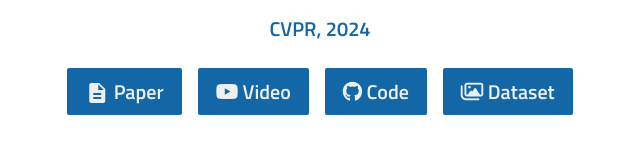
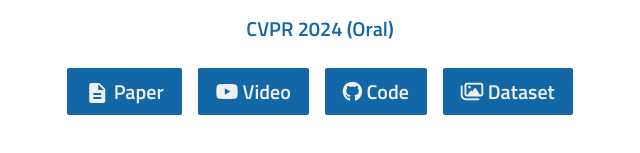
Before and after one commit to platonerf/platonerf.github.io, a plain HTML site: page index.html in a window 1280 px wide. Shown: the part 293-446 px from the top of the page, 320-960 px from the left. Drawn offline with Linux system fonts and the light colour scheme.

Commit message:
Update index.html

```diff
--- a/index.html
+++ b/index.html
@@ -337,7 +337,7 @@
 	<div class="text-center large-font"><sup>1</sup>Massachusetts Institute of Technology, <sup>2</sup>Meta</a>, <sup>3</sup>Codec Avatars Lab, Meta</a></div>
 
 	<div class="affil-row">
-            <div class="venue text-center"><b><a href="https://cvpr.thecvf.com/Conferences/2024">CVPR, 2024</a></b></div>
+            <div class="venue text-center"><b><a href="https://cvpr.thecvf.com/Conferences/2024">CVPR 2024</a> (Oral)</b></div>
         </div>
 
 		<div style="clear: both">
```
